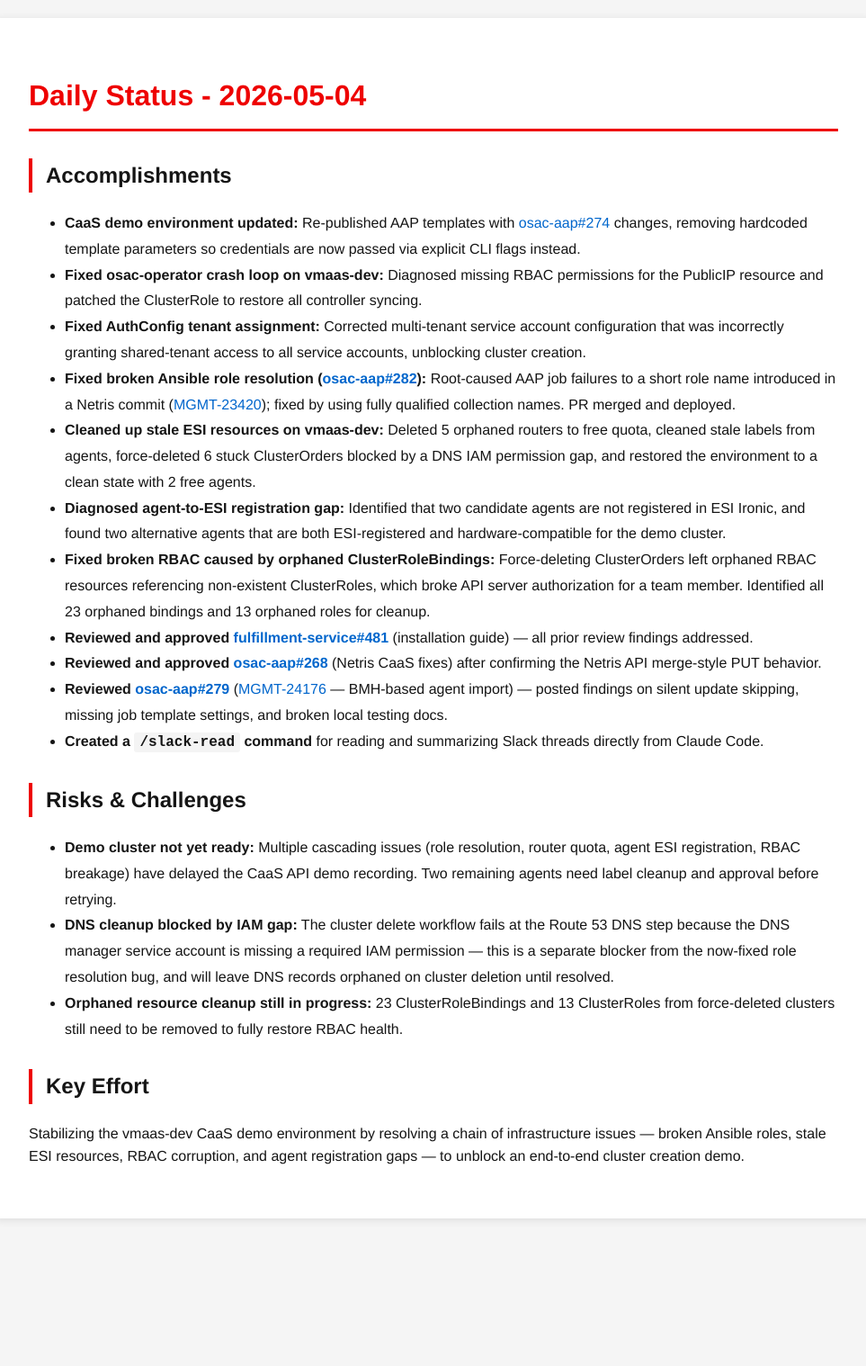
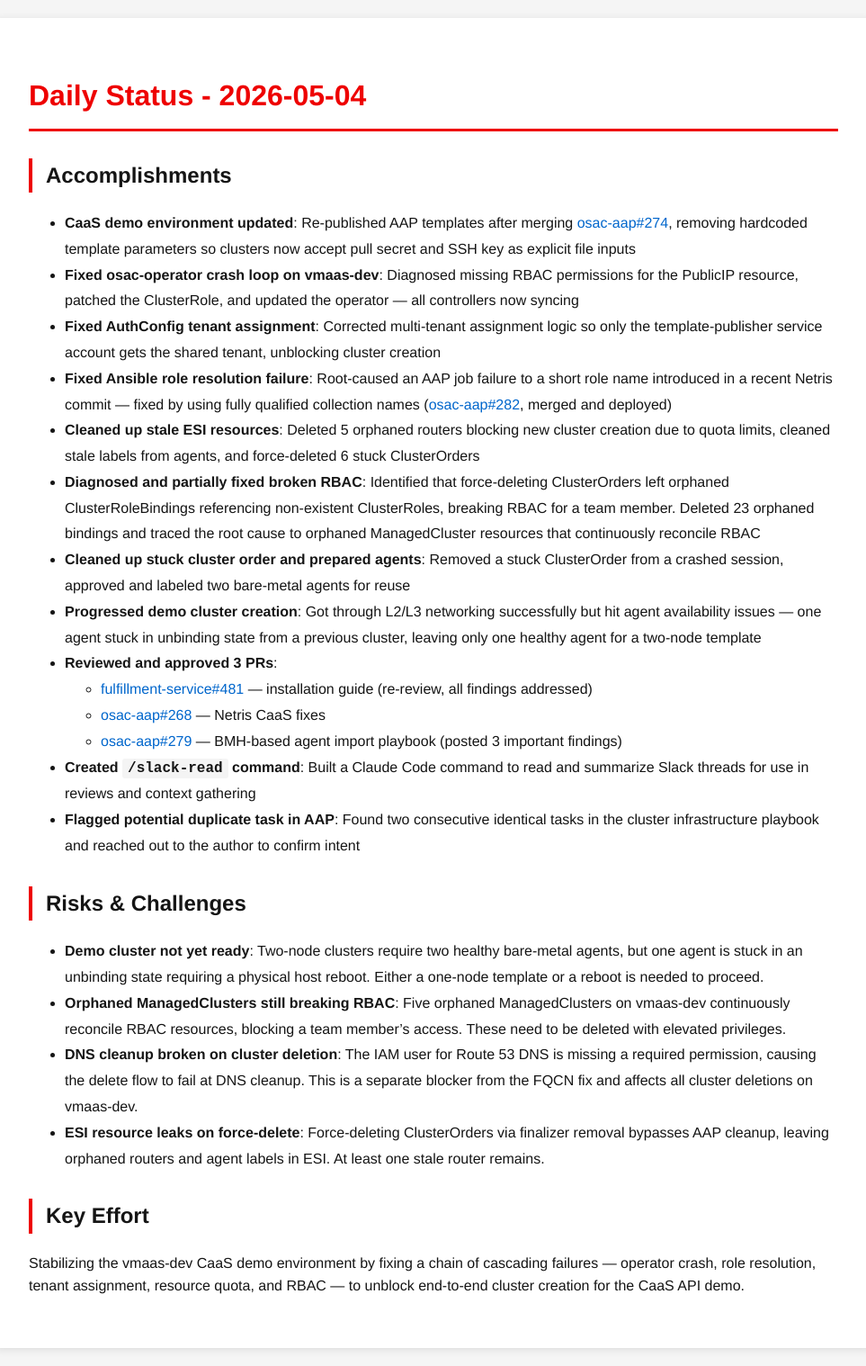
Before and after one commit to tzvatot/daily-status, a Jekyll site: the page built from 2026-05-04.md, in a window 1280 px wide. Shown: the whole page at 90% size, without its empty margins (158-1121 px from the left). Built offline with Jekyll 4.4.1, drawn with Linux system fonts in a browser that asks for light colours; before the commit the page ends 1374 px from its top, so only the background shows below that.

Commit message:
Daily status update - 2026-05-04

```diff
--- a/2026-05-04.md
+++ b/2026-05-04.md
@@ -7,22 +7,29 @@
 # Daily Status - 2026-05-04
 
 ## Accomplishments
-- **CaaS demo environment updated:** Re-published AAP templates with [osac-aap#274](https://github.com/osac-project/osac-aap/pull/274) changes, removing hardcoded template parameters so credentials are now passed via explicit CLI flags instead.
-- **Fixed osac-operator crash loop on vmaas-dev:** Diagnosed missing RBAC permissions for the PublicIP resource and patched the ClusterRole to restore all controller syncing.
-- **Fixed AuthConfig tenant assignment:** Corrected multi-tenant service account configuration that was incorrectly granting shared-tenant access to all service accounts, unblocking cluster creation.
-- **Fixed broken Ansible role resolution ([osac-aap#282](https://github.com/osac-project/osac-aap/pull/282)):** Root-caused AAP job failures to a short role name introduced in a Netris commit ([MGMT-23420](https://issues.redhat.com/browse/MGMT-23420)); fixed by using fully qualified collection names. PR merged and deployed.
-- **Cleaned up stale ESI resources on vmaas-dev:** Deleted 5 orphaned routers to free quota, cleaned stale labels from agents, force-deleted 6 stuck ClusterOrders blocked by a DNS IAM permission gap, and restored the environment to a clean state with 2 free agents.
-- **Diagnosed agent-to-ESI registration gap:** Identified that two candidate agents are not registered in ESI Ironic, and found two alternative agents that are both ESI-registered and hardware-compatible for the demo cluster.
-- **Fixed broken RBAC caused by orphaned ClusterRoleBindings:** Force-deleting ClusterOrders left orphaned RBAC resources referencing non-existent ClusterRoles, which broke API server authorization for a team member. Identified all 23 orphaned bindings and 13 orphaned roles for cleanup.
-- **Reviewed and approved [fulfillment-service#481](https://github.com/osac-project/fulfillment-service/pull/481)** (installation guide) — all prior review findings addressed.
-- **Reviewed and approved [osac-aap#268](https://github.com/osac-project/osac-aap/pull/268)** (Netris CaaS fixes) after confirming the Netris API merge-style PUT behavior.
-- **Reviewed [osac-aap#279](https://github.com/osac-project/osac-aap/pull/279)** ([MGMT-24176](https://issues.redhat.com/browse/MGMT-24176) — BMH-based agent import) — posted findings on silent update skipping, missing job template settings, and broken local testing docs.
-- **Created a `/slack-read` command** for reading and summarizing Slack threads directly from Claude Code.
+
+- **CaaS demo environment updated**: Re-published AAP templates after merging [osac-aap#274](https://github.com/osac-project/osac-aap/pull/274), removing hardcoded template parameters so clusters now accept pull secret and SSH key as explicit file inputs
+- **Fixed osac-operator crash loop on vmaas-dev**: Diagnosed missing RBAC permissions for the PublicIP resource, patched the ClusterRole, and updated the operator — all controllers now syncing
+- **Fixed AuthConfig tenant assignment**: Corrected multi-tenant assignment logic so only the template-publisher service account gets the shared tenant, unblocking cluster creation
+- **Fixed Ansible role resolution failure**: Root-caused an AAP job failure to a short role name introduced in a recent Netris commit — fixed by using fully qualified collection names ([osac-aap#282](https://github.com/osac-project/osac-aap/pull/282), merged and deployed)
+- **Cleaned up stale ESI resources**: Deleted 5 orphaned routers blocking new cluster creation due to quota limits, cleaned stale labels from agents, and force-deleted 6 stuck ClusterOrders
+- **Diagnosed and partially fixed broken RBAC**: Identified that force-deleting ClusterOrders left orphaned ClusterRoleBindings referencing non-existent ClusterRoles, breaking RBAC for a team member. Deleted 23 orphaned bindings and traced the root cause to orphaned ManagedCluster resources that continuously reconcile RBAC
+- **Cleaned up stuck cluster order and prepared agents**: Removed a stuck ClusterOrder from a crashed session, approved and labeled two bare-metal agents for reuse
+- **Progressed demo cluster creation**: Got through L2/L3 networking successfully but hit agent availability issues — one agent stuck in unbinding state from a previous cluster, leaving only one healthy agent for a two-node template
+- **Reviewed and approved 3 PRs**:
+  - [fulfillment-service#481](https://github.com/osac-project/fulfillment-service/pull/481) — installation guide (re-review, all findings addressed)
+  - [osac-aap#268](https://github.com/osac-project/osac-aap/pull/268) — Netris CaaS fixes
+  - [osac-aap#279](https://github.com/osac-project/osac-aap/pull/279) — BMH-based agent import playbook (posted 3 important findings)
+- **Created `/slack-read` command**: Built a Claude Code command to read and summarize Slack threads for use in reviews and context gathering
+- **Flagged potential duplicate task in AAP**: Found two consecutive identical tasks in the cluster infrastructure playbook and reached out to the author to confirm intent
 
 ## Risks & Challenges
-- **Demo cluster not yet ready:** Multiple cascading issues (role resolution, router quota, agent ESI registration, RBAC breakage) have delayed the CaaS API demo recording. Two remaining agents need label cleanup and approval before retrying.
-- **DNS cleanup blocked by IAM gap:** The cluster delete workflow fails at the Route 53 DNS step because the DNS manager service account is missing a required IAM permission — this is a separate blocker from the now-fixed role resolution bug, and will leave DNS records orphaned on cluster deletion until resolved.
-- **Orphaned resource cleanup still in progress:** 23 ClusterRoleBindings and 13 ClusterRoles from force-deleted clusters still need to be removed to fully restore RBAC health.
+
+- **Demo cluster not yet ready**: Two-node clusters require two healthy bare-metal agents, but one agent is stuck in an unbinding state requiring a physical host reboot. Either a one-node template or a reboot is needed to proceed.
+- **Orphaned ManagedClusters still breaking RBAC**: Five orphaned ManagedClusters on vmaas-dev continuously reconcile RBAC resources, blocking a team member's access. These need to be deleted with elevated privileges.
+- **DNS cleanup broken on cluster deletion**: The IAM user for Route 53 DNS is missing a required permission, causing the delete flow to fail at DNS cleanup. This is a separate blocker from the FQCN fix and affects all cluster deletions on vmaas-dev.
+- **ESI resource leaks on force-delete**: Force-deleting ClusterOrders via finalizer removal bypasses AAP cleanup, leaving orphaned routers and agent labels in ESI. At least one stale router remains.
 
 ## Key Effort
-Stabilizing the vmaas-dev CaaS demo environment by resolving a chain of infrastructure issues — broken Ansible roles, stale ESI resources, RBAC corruption, and agent registration gaps — to unblock an end-to-end cluster creation demo.
+
+Stabilizing the vmaas-dev CaaS demo environment by fixing a chain of cascading failures — operator crash, role resolution, tenant assignment, resource quota, and RBAC — to unblock end-to-end cluster creation for the CaaS API demo.
```
